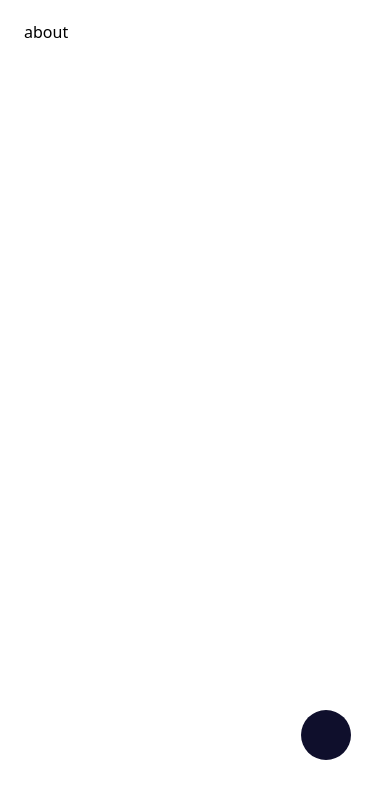
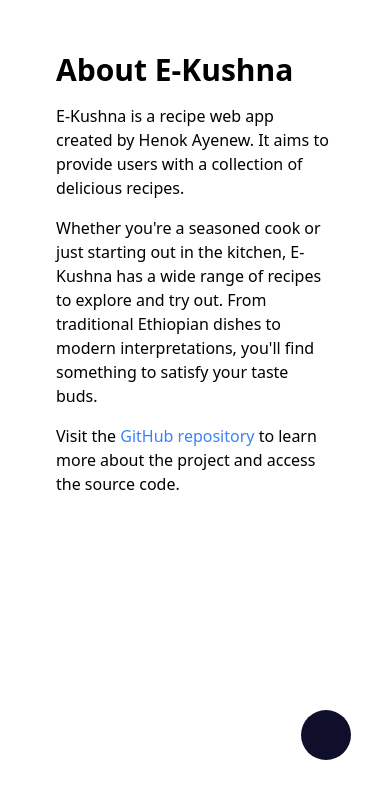
Before and after one commit to henacodes/habeshan-recipe, a SvelteKit app: page /about in a window 390 px wide. Shown: the top 798 px of the page. Built offline with nearby package versions, Linux system fonts and the light colour scheme; no server answers; some icons are missing.

Commit message:
render favourites on their page

```diff
--- a/src/lib/Meal.svelte
+++ b/src/lib/Meal.svelte
@@ -24,7 +24,7 @@
 
   const addToFavs = async () => {
     console.log($authStore.user.uid);
-    const docRef = doc(db, "user", $authStore.user.uid);
+    const docRef = doc(db, "users", $authStore.user.uid);
     try {
       const docSnap = await getDoc(docRef);
       console.log(docSnap);
@@ -32,11 +32,10 @@
         const currentData = docSnap.data();
 
         // Perform any necessary modifications to the currentData object
-
         // Update the document with the modified data
         await updateDoc(docRef, {
           ...currentData,
-          favourites: currentData.favourites.push(id),
+          favourites: [...currentData.favourites, id],
         });
         console.log("Document updated successfully");
       } else {
--- a/src/lib/Sidebar.svelte
+++ b/src/lib/Sidebar.svelte
@@ -143,15 +143,7 @@
                 <span>Favorites</span>
               </div></a
             >
-            <a href="/create">
-              <div
-                class={"flex items-center my-1 p-4 rounded-xl  hover:bg-slate-200 transition duration-300 ease-in-out " +
-                  assignClass("create", route)}
-              >
-                <PlusSquareIcon size="20" class=" text-dark-blue mr-4" />
-                <span>Create</span>
-              </div>
-            </a>
+
             <a href="/about">
               <div
                 class={"flex items-center my-1 p-4 rounded-xl  hover:bg-slate-200 transition duration-300 ease-in-out " +
--- a/src/routes/+layout.svelte
+++ b/src/routes/+layout.svelte
@@ -25,13 +25,12 @@
               email: user.email,
               profilePic: user.photoURL,
               uid: user.uid,
-              favourites: userDoc?.favourites,
+              favourites: [],
             },
           };
         });
       }
     });
-    authStore.subscribe((user) => console.log(user));
 
     return unsubscribe;
   });
--- a/src/routes/about/+page.svelte
+++ b/src/routes/about/+page.svelte
@@ -3,4 +3,22 @@
   export let data;
 </script>
 
-<h1>about</h1>
+<div class="container mx-auto p-8">
+  <h1 class="text-3xl font-bold mb-4">About E-Kushna</h1>
+  <p class="mb-4">
+    E-Kushna is a recipe web app created by Henok Ayenew. It aims to provide
+    users with a collection of delicious recipes.
+  </p>
+  <p class="mb-4">
+    Whether you're a seasoned cook or just starting out in the kitchen, E-Kushna
+    has a wide range of recipes to explore and try out. From traditional
+    Ethiopian dishes to modern interpretations, you'll find something to satisfy
+    your taste buds.
+  </p>
+  <p class="mb-4">
+    Visit the <a
+      href="https://github.com/henacodes/habeshan-recipe"
+      class="text-blue-500">GitHub repository</a
+    > to learn more about the project and access the source code.
+  </p>
+</div>
--- a/src/routes/favorites/+page.svelte
+++ b/src/routes/favorites/+page.svelte
@@ -1,6 +1,57 @@
 <script>
   /** @type {import('./$types').PageData} */
+
+  import { onMount } from "svelte";
+  import { db, auth } from "../../lib/firebase/firebase.js";
+  import { doc, updateDoc, getDoc } from "firebase/firestore";
+  import { authStore } from "../../store/authStore.js";
+  import Meal from "$lib/Meal.svelte";
   export let data;
+
+  onMount(async () => {
+    if ($authStore.user) {
+      const docRef = doc(db, "users", $authStore.user.uid);
+      try {
+        const docSnap = await getDoc(docRef);
+        if (docSnap.exists()) {
+          const currentData = docSnap.data();
+          const favs = currentData.favourites;
+          favs.map(async (f) => {
+            const res = await fetch(
+              `https://themealdb.com/api/json/v1/1/lookup.php?i=${f}`
+            );
+            const data = await res.json();
+            authStore.update((curr) => {
+              return {
+                user: {
+                  ...curr,
+                  favourites: [...curr.user.favourites, data.meals[0]],
+                },
+              };
+            });
+          });
+        } else {
+          console.log("document doesn't exist");
+        }
+      } catch (error) {
+        console.log(error);
+      }
+    }
+  });
 </script>
 
-<h1>Favs</h1>
+<div>
+  <p>Favorites</p>
+  <div
+    class="meals grid grid-cols-1 gap-5 mt-5 pb-7 px-5 sm:grid-cols-2 md:grid-cols-3"
+  >
+    {#each $authStore.user.favourites as meal}
+      <Meal
+        isFavourite={true}
+        mealName={meal.strMeal}
+        mealThumb={meal.strMealThumb}
+        id={meal.idMeal}
+      />
+    {/each}
+  </div>
+</div>
```
